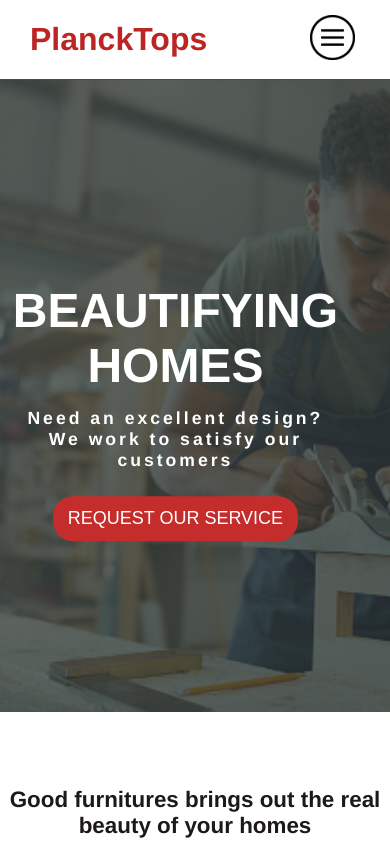
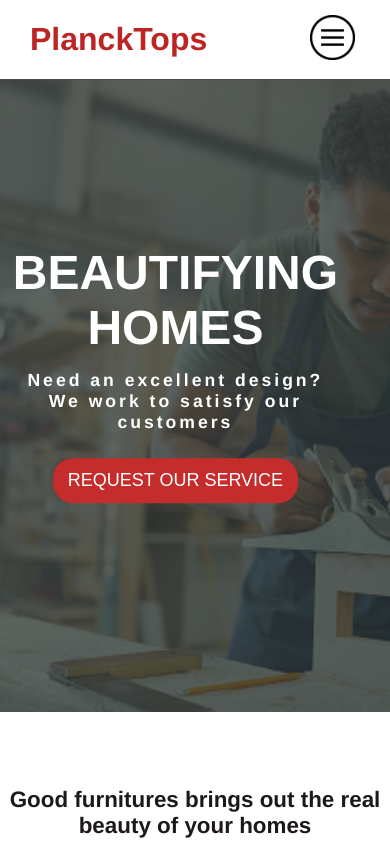
Before and after one commit to Bola-coder/Vue-Furniture-Website, a Vue app: page / in a window 390 px wide. Shown: the top 844 px of the page. Built offline with nearby package versions, Linux system fonts and the light colour scheme.

Commit message:
Made little changes to the homepage

```diff
--- a/src/views/Home.vue
+++ b/src/views/Home.vue
@@ -143,7 +143,7 @@ button:hover {
 
 @media screen and (max-width: 425px) {
   .heroSection {
-    top: 16%;
+    top: 10%;
   }
   .hero-text h1 {
     font-size: 3rem;
```
